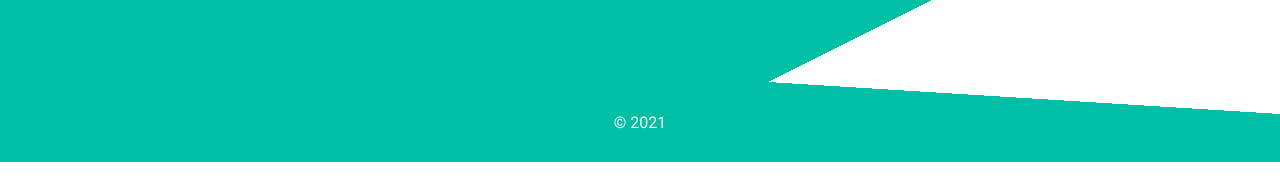
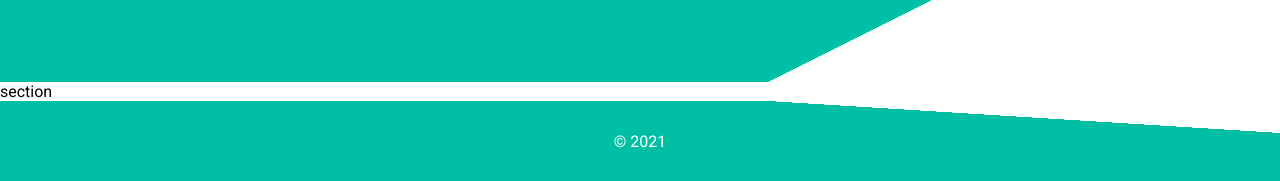
Before and after one commit to Rajakumardev/rajakumar.me, a Gatsby site: page / in a window 1280 px wide. Shown: the part 638-819 px from the top of the page. Built offline with nearby package versions, Linux system fonts and the light colour scheme; Gatsby itself is replaced by a stand-in of ours; some packages are replaced by stand-ins of ours.

Commit message:
base section component

```diff
--- /dev/null
+++ b/src/components/Section/Section.js
@@ -0,0 +1,12 @@
+import React from 'react';
+import './section.scss';
+
+const Section = () => {
+    return (
+        <section>
+            section
+        </section>
+    );
+}
+
+export default Section;
--- a/src/pages/index.js
+++ b/src/pages/index.js
@@ -1,6 +1,7 @@
 import React from 'react';
 import Banner from '../components/Banner/Banner';
 import Layout from '../components/layout/Layout';
+import Section from '../components/Section/Section';
 import Seo from '../components/Seo/Seo';
 
 function index() {
@@ -16,6 +17,7 @@ function index() {
                 ]}
             />
             <Banner />
+            <Section title="Featured Articles"/>
         </Layout>
     )
 }
```
Also changed, not shown: src/components/Section/Section.scss (added).
